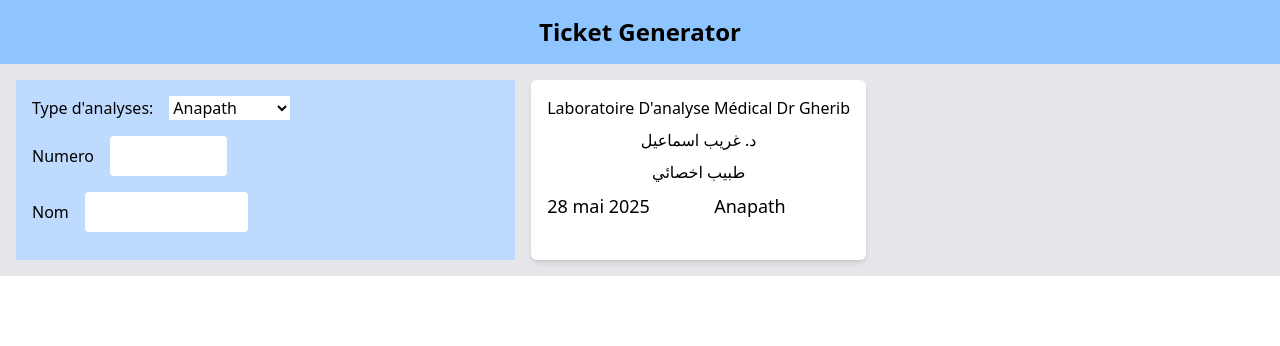
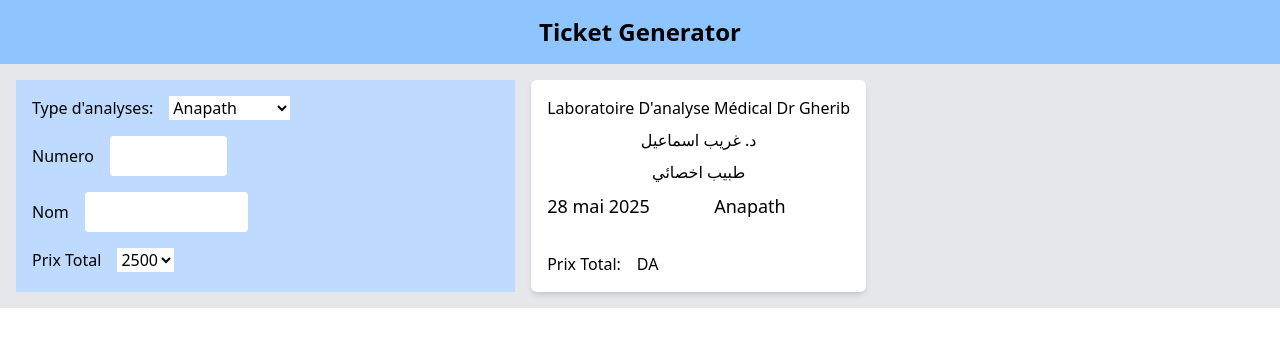
Before and after one commit to Medido1/office_ticket_generator, a React (Vite) app: page / in a window 1280 px wide. Shown: the top 346 px of the page. Built offline with nearby package versions, Linux system fonts and the light colour scheme.

Commit message:
Add setting total Price option

```diff
--- a/src/components/Form.jsx
+++ b/src/components/Form.jsx
@@ -1,4 +1,4 @@
-function Form({changeType, setNumber, setName}) {
+function Form({changeType, setNumber, setName, setTotalPrice}) {
   return (
     <form className="w-[40%] bg-blue-200 p-4">
       <div className="flex gap-4 mb-4">
@@ -36,6 +36,20 @@ function Form({changeType, setNumber, setName}) {
           type="text" id="text"
         />
       </div>
+      <div className="flex gap-4  items-center mt-4">
+        <label htmlFor="totalPrice">
+          Prix Total
+        </label>
+        <select
+          onChange = {(e) => setTotalPrice(e.target.value)}
+          id="totalPrice"
+          className="bg-white">
+            <option value="2500">2500</option>
+            <option value="2000">2000</option>
+            <option value="1500">1500</option>
+            <option value="1000">1000</option>
+        </select>
+      </div>
     </form>
   )
 }
--- a/src/components/Main.jsx
+++ b/src/components/Main.jsx
@@ -5,18 +5,24 @@ import {GlobalContext} from "../context/GlobalContext";
 
 
 function Main() {
-  const {state, changeType, setNumber, setName} = useContext(GlobalContext)
+  const {state,
+    changeType,
+    setNumber,
+    setName,
+    setTotalPrice} = useContext(GlobalContext)
   return (
     <main className="p-4 flex gap-4 bg-gray-200">
       <Form
         changeType = {changeType}
         setNumber = {setNumber}
         setName = {setName}
+        setTotalPrice = {setTotalPrice}
       />
       <Ticket
         type ={state.type}
         number = {state.number}
         name = {state.name}
+        totalPrice = {state.totalPrice}
       />
     </main>
   )
--- a/src/components/Ticket.jsx
+++ b/src/components/Ticket.jsx
@@ -1,6 +1,6 @@
 import { useState, useEffect } from "react";
 
-function Ticket({type, number, name}) {
+function Ticket({type, number, name, totalPrice}) {
   const [currentDay, setCurrentDay] = useState(null);
 
   useEffect(() => {
@@ -39,6 +39,14 @@ function Ticket({type, number, name}) {
       <p className="text-xl text-center mt-4">
           {`${name}`}
       </p>
+      <div className="self-start flex gap-4">
+        <p>
+          Prix Total:
+        </p>
+        <p>
+          {`${totalPrice}`}DA
+        </p>
+      </div>
     </div>
   )
 }
--- a/src/context/AppReducer.jsx
+++ b/src/context/AppReducer.jsx
@@ -15,6 +15,11 @@ export default (state, action) => {
         ...state,
         name: action.payload
       }
+    case "Set_totalPrice":
+      return {
+        ...state,
+        totalPrice : action.payload
+      }
     default:
       return state;
   }
--- a/src/context/GlobalContext.jsx
+++ b/src/context/GlobalContext.jsx
@@ -5,6 +5,7 @@ const initialState = {
   type: "Anapath",
   number: "",
   name: "",
+  totalPrice: "",
 }
 
 export const GlobalContext = createContext(initialState);
@@ -33,12 +34,20 @@ export const GlobalProvider = ({children}) => {
     })
   }
 
+  function setTotalPrice (totalPrice) {
+    dispatch({
+      type: "Set_totalPrice",
+      payload: totalPrice
+    })
+  }
+
   return (
     <GlobalContext.Provider value = {{
       state,
       changeType,
       setNumber,
-      setName
+      setName,
+      setTotalPrice
     }}>
       {children}
     </GlobalContext.Provider>
```
